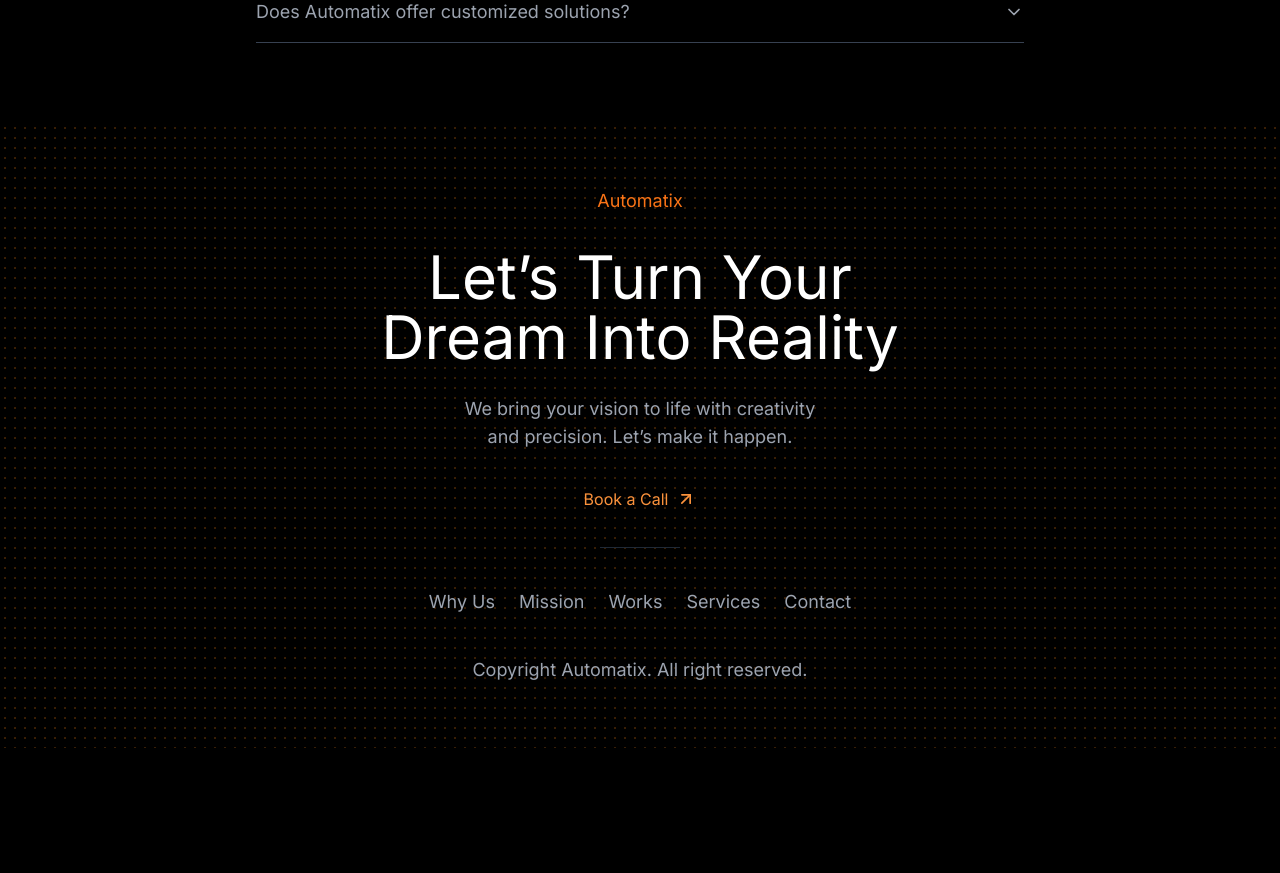
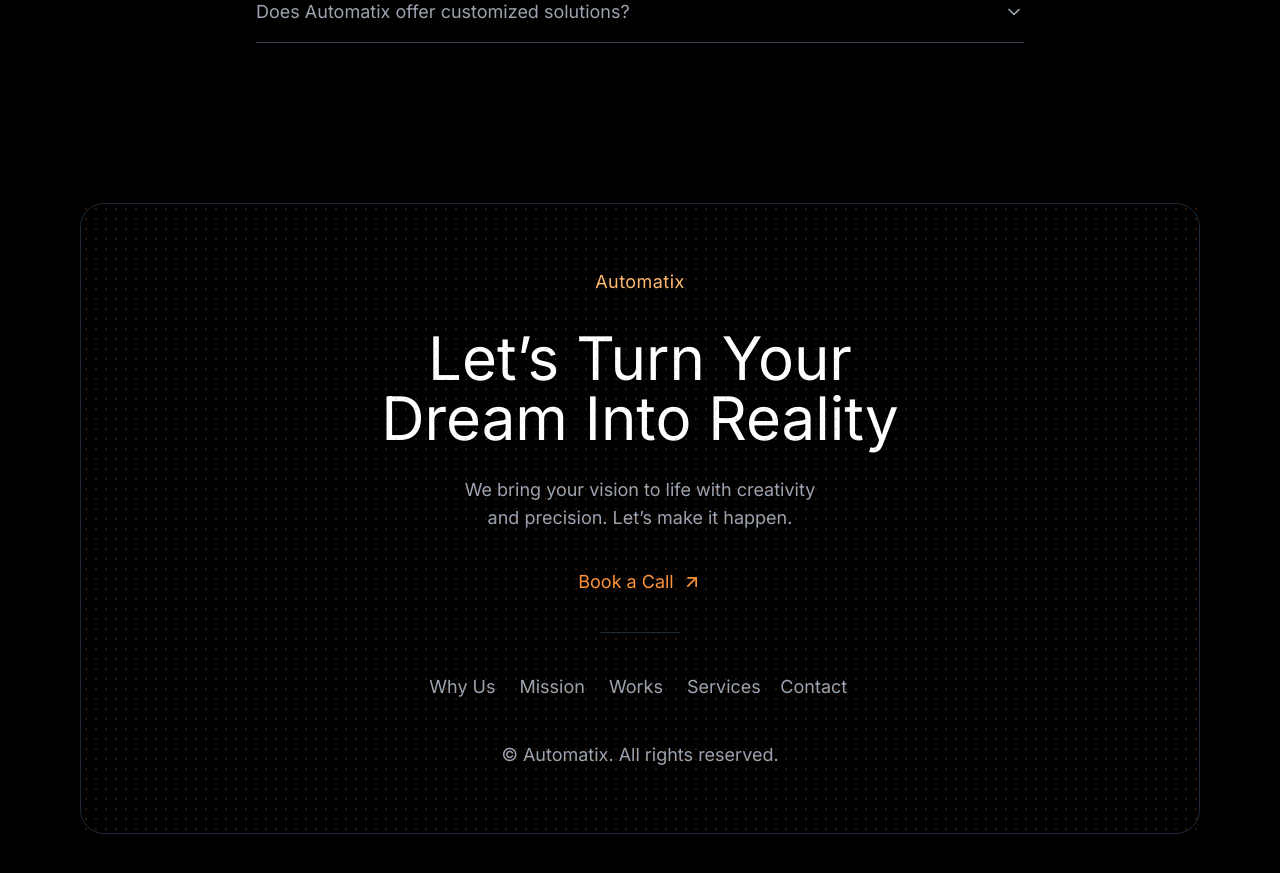
Before and after one commit to Kinza-Saeed/Automatix, a React (Vite) app: page / in a window 1280 px wide. Shown: the part 8120-8993 px from the top of the page. Before the commit the page ends 8868 px from the top, so only its background shows below. Built offline with nearby package versions, Linux system fonts and the light colour scheme; a web font is replaced by a local one.

Commit message:
Update BottomSection

```diff
--- a/src/components/BottomSection.tsx
+++ b/src/components/BottomSection.tsx
@@ -3,19 +3,21 @@ import { ArrowUpRight } from "lucide-react";
 export default function BottomSection() {
   return (
     <section
-      className="relative w-full bg-black text-white py-16 px-4 sm:px-6 md:px-10 lg:px-20 overflow-hidden"
+      className="relative w-full bg-black text-white py-20 px-4 sm:px-6 md:px-10 lg:px-20 overflow-hidden"
       data-aos="fade-up"
       data-aos-delay="200"
       data-aos-duration="1200"
     >
-      {/* Dotted Background */}
+
+
+      {/* Rounded Container */}
+      <div className="relative z-10 max-w-6xl mx-auto bg-black rounded-3xl border border-gray-800 px-6 sm:px-10 py-14 sm:py-16 shadow-xl">
+         {/* Dotted Background */}
       <div className="absolute inset-0 z-0">
-        <div className="w-full h-full bg-[radial-gradient(#e87811_1px,transparent_1px)] [background-size:10px_10px] opacity-25" />
+        <div className="w-full h-full bg-[radial-gradient(#e87811_1px,transparent_1px)] [background-size:10px_10px] opacity-20" />
       </div>
-
-      <div className="relative z-10 max-w-screen-lg mx-auto">
         {/* Logo */}
-        <div className="mb-8 flex justify-center text-orange-500 text-lg">
+        <div className="mb-8 flex justify-center text-orange-300 text-lg font-medium font-hero tracking-wide">
           Automatix
         </div>
 
@@ -26,12 +28,14 @@ export default function BottomSection() {
 
         {/* Paragraph */}
         <p className="text-base sm:text-lg text-gray-400 text-center mb-6 leading-relaxed max-w-md sm:max-w-xl mx-auto pt-3">
-          We bring your vision to life with creativity <br className="hidden sm:block" /> and precision. Let’s make it happen.
+          We bring your vision to life with creativity{" "}
+          <br className="hidden sm:block" />
+          and precision. Let’s make it happen.
         </p>
 
         {/* Book a Call Button */}
         <div className="mb-6 text-center">
-          <button className="inline-flex items-center gap-2 bg-black-500 text-orange-400 px-6 py-3 rounded-full font-medium text-base transition">
+          <button className="inline-flex items-center gap-2 bg-black text-orange-400  px-6 py-3 rounded-full font-medium text-lg transition duration-300">
             Book a Call
             <ArrowUpRight className="w-5 h-5" />
           </button>
@@ -40,19 +44,33 @@ export default function BottomSection() {
         {/* Separator */}
         <div className="w-20 h-px bg-gray-800 mx-auto mb-10" />
 
-{/* Nav Links */}
-<div className="flex flex-wrap md:flex-nowrap justify-center gap-4 md:gap-6 text-lg md:text-lg text-gray-400 font-medium mb-10">
-  <a href="#whyus" className="w-1/3 md:w-auto text-center hover:text-white transition">Why Us</a>
-  <a href="#mission" className="w-1/3 md:w-auto text-center hover:text-white transition">Mission</a>
-  <a href="#works" className="w-1/3 md:w-auto text-center hover:text-white transition">Works</a>
-  <a href="#services" className="w-1/2 md:w-auto text-center hover:text-white transition">Services</a>
-  <a href="/contact" className="w-1/2 md:w-auto text-center hover:text-white transition">Contact</a>
+        {/* Nav Links */}
+<div className="grid grid-cols-3 gap-4 md:flex md:justify-center md:gap-6 text-lg text-gray-400 font-medium mb-10 text-center">
+  <a href="#whyus" className="col-span-1 hover:text-white transition">
+    Why Us
+  </a>
+  <a href="#mission" className="col-span-1 hover:text-white transition">
+    Mission
+  </a>
+  <a href="#works" className="col-span-1 hover:text-white transition">
+    Works
+  </a>
+  <div className="col-span-3 grid grid-cols-2 gap-4">
+    <a href="#services" className="hover:text-white transition">
+      Services
+    </a>
+    <a href="/contact" className="hover:text-white transition">
+      Contact
+    </a>
+  </div>
 </div>
 
 
 
         {/* Footer */}
-        <p className="text-lg font-hero text-center text-gray-400">Copyright Automatix. All right reserved.</p>
+        <p className="text-lg sm:text-lg font-hero text-center text-gray-400">
+          © Automatix. All rights reserved.
+        </p>
       </div>
     </section>
   );
```
